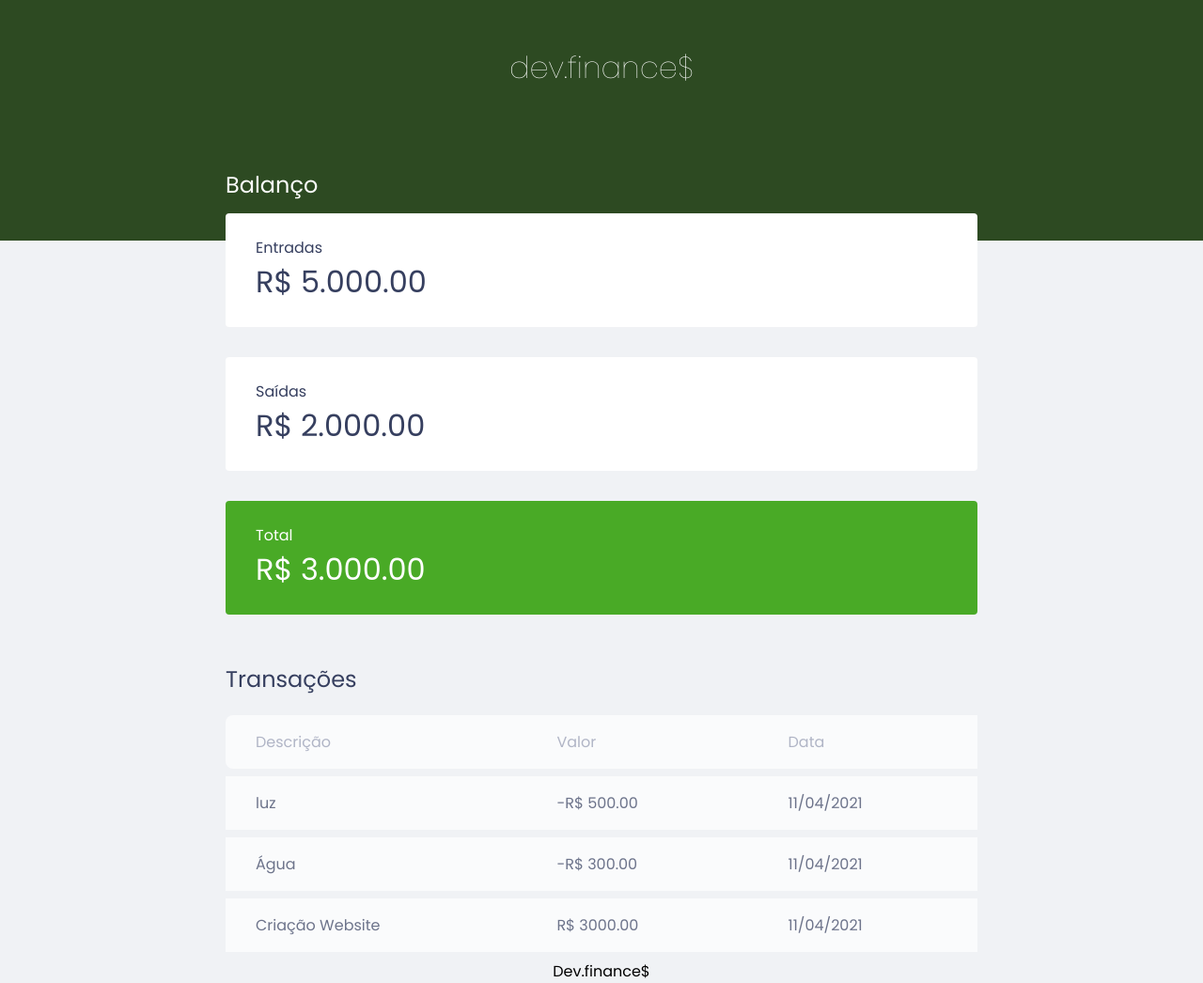
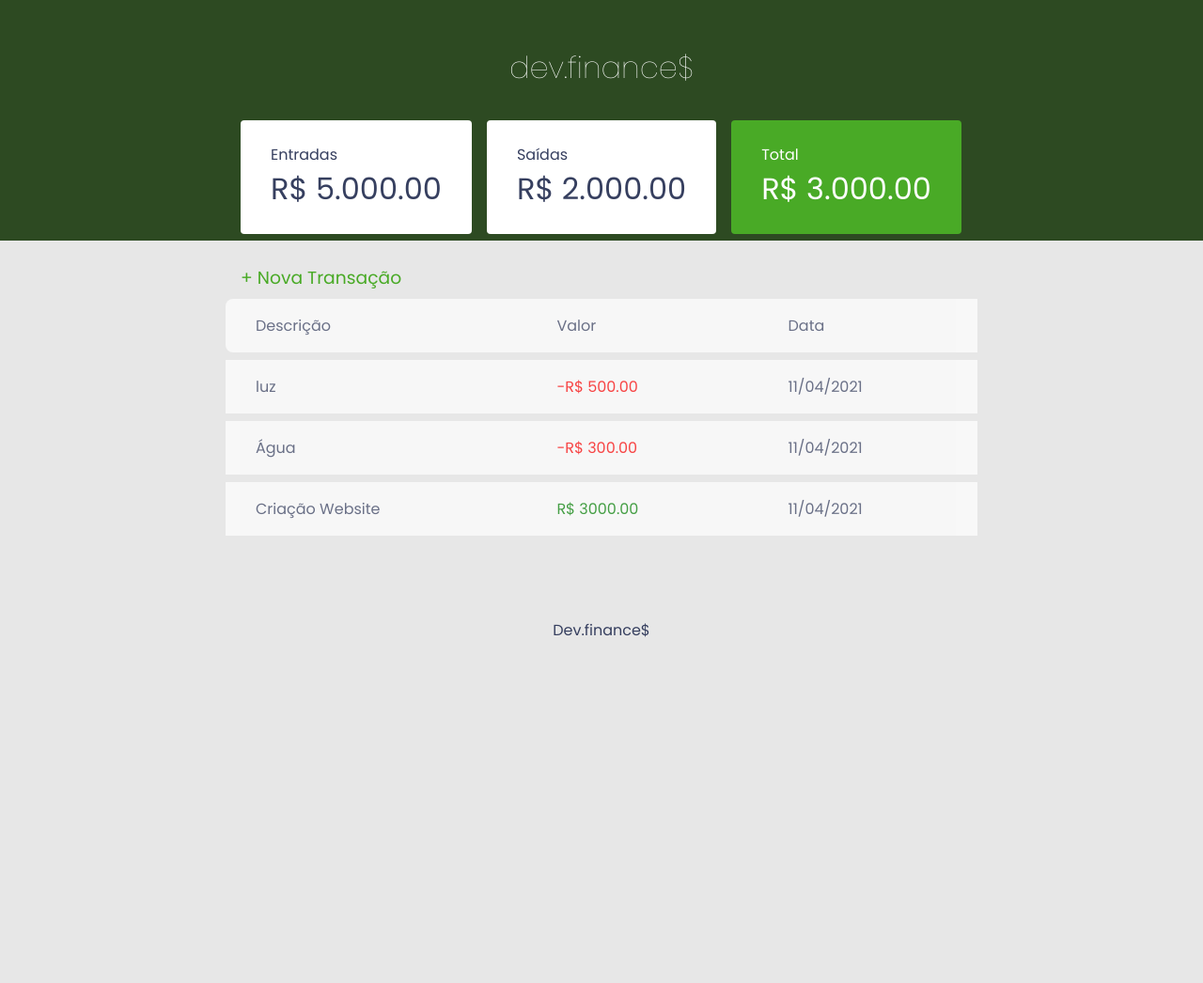
Before and after one commit to dvictordev/dev_finances, a plain HTML site: page index.html in a window 1280 px wide. Shown: the whole page at 94% size. After the commit the page ends 800 px from the top, so only its background shows below. Drawn offline with Linux system fonts and the light colour scheme.

Commit message:
ajustes front commit

```diff
--- a/index.html
+++ b/index.html
@@ -19,7 +19,7 @@
 
     <main class="container">
       <section id="balance">
-        <h2>Balanço</h2>
+        <h2 class="sr-only">Balanço</h2>
 
         <div class="card">
           <h3>Entradas</h3>
@@ -35,11 +35,17 @@
           <h3>Total</h3>
           <p>R$ 3.000.00</p>
         </div>
+
+        <div class="new-transaction">
+          <h3>
+            <a href="#"> + Nova Transação</a>
+          </h3>
+        </div>
       </section>
       <!--balance-->
 
       <section id="transactions">
-        <h2>Transações</h2>
+        <h2 class="sr-only">Transações</h2>
 
         <table id="data-table">
           <thead>
--- a/style.css
+++ b/style.css
@@ -10,12 +10,22 @@
 }
 
 body {
-  background: #f0f2f5;
+  background: rgb(231, 231, 231);
 }
 
 .container {
   width: min(90vw, 800px);
   margin: auto;
+}
+
+.sr-only {
+  width: 1px;
+  padding: -1px;
+  height: 1px;
+  overflow: hidden;
+  position: absolute;
+  white-space: nowrap;
+  clip: rect(0, 0, 0, 0);
 }
 /* =========== titles =========== */
 h2 {
@@ -54,6 +64,13 @@ header {
 
 /* ========== cards ============= */
 .card {
+  float: left;
+  margin-left: 1rem;
+}
+.card:first-child {
+  margin-left: 0;
+}
+.card {
   background: white;
   padding: 1.5rem 2rem;
   border-radius: 0.25rem;
@@ -75,6 +92,13 @@ header {
   background: #49aa26;
   color: white;
 }
+
+.new-transaction a {
+  text-decoration: none;
+  color: #49aa26;
+  margin-left: 1rem;
+  font-weight: normal;
+}
 /* ========== cards ============= */
 
 /* ========== table ============= */
@@ -90,7 +114,7 @@ table th {
   font-weight: normal;
   padding: 1rem 2rem;
   text-align: left;
-  color: #969cb3;
+  color: var(--color-dark);
 }
 
 table thead tr th:first-child,
@@ -110,12 +134,22 @@ table tr:hover {
   opacity: 1;
 }
 
+.expenses {
+  color: red;
+}
+
+.incomes {
+  color: green;
+}
+
 /* ========== table ============= */
 
 /*  ========= footer ============ */
 
 footer {
+  padding: 5rem;
   text-align: center;
+  color: var(--color-dark);
 }
 
 /*  ========= footer ============ */
```
